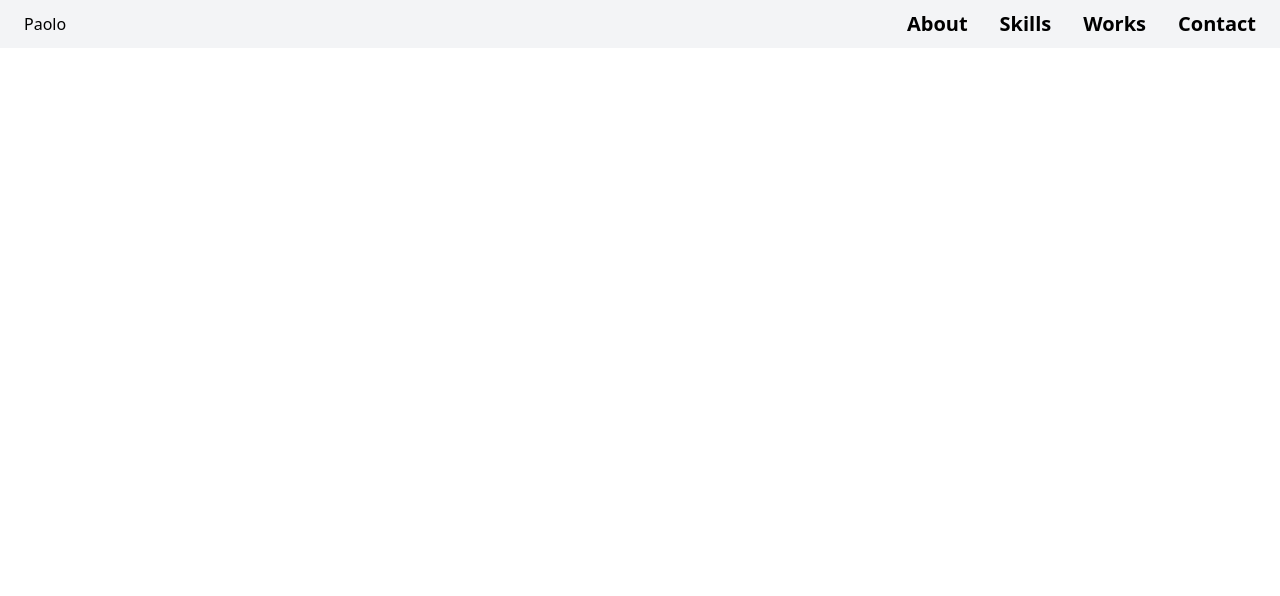
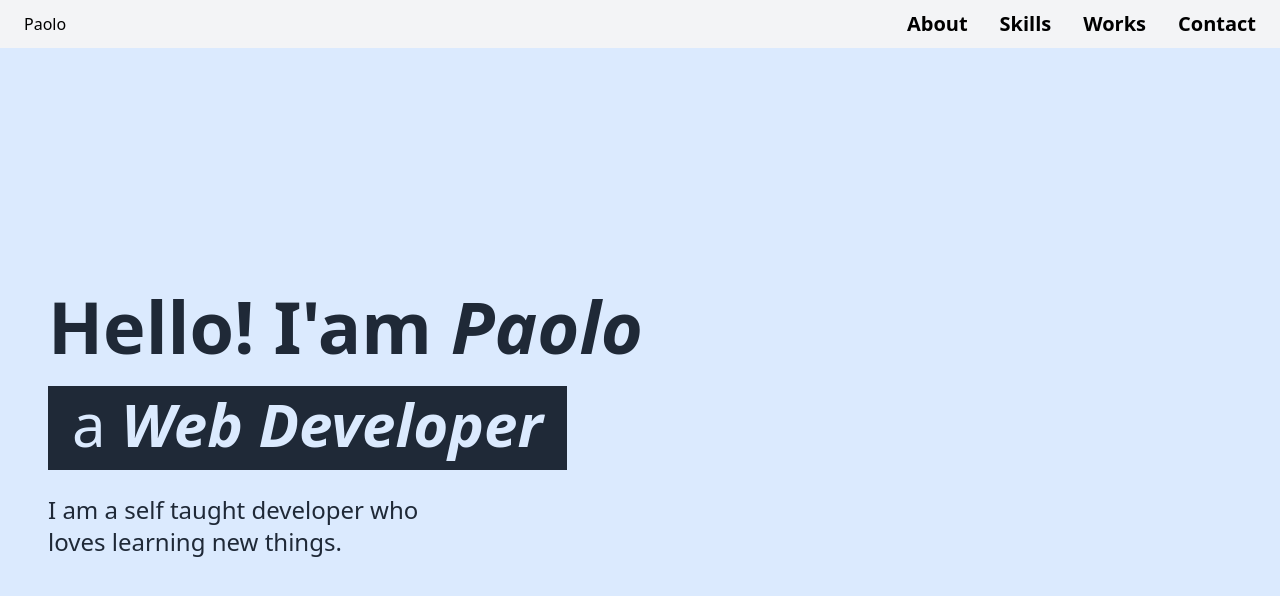
Before and after one commit to Froiod/Portfoliov3, a React (Vite) app: page / in a window 1280 px wide. Shown: the top 596 px of the page. Built offline with nearby package versions, Linux system fonts and the light colour scheme.

Commit message:
hero section

```diff
--- a/src/App.jsx
+++ b/src/App.jsx
@@ -1,4 +1,5 @@
 import './App.css'
+import Hero from './components/Hero'
 import Navbar from './components/Navbar'
 
 function App() {
@@ -6,6 +7,7 @@ function App() {
   return (
     <div className="App">
       <Navbar />
+      <Hero />
     </div>
   )
 }
--- /dev/null
+++ b/src/components/Hero.jsx
@@ -0,0 +1,23 @@
+
+
+const Hero = () => {
+  return (
+    <section className="h-[100vh] flex items-center bg-blue-100 px-12">
+      <div className="pt-12">
+        <div className="text-left space-y-6 ">
+          <h1 className="text-4xl sm:text-5xl md:text-6xl lg:text-7xl font-black text-gray-800">
+            Hello! I'am <span class="italic text-color1">Paolo</span>
+          </h1>
+          <p className="text-3xl md:text-5xl  lg:text-6xl text-blue-100 bg-gray-800 inline-block px-6 pt-2 pb-4">
+            a<span class="font-600 text-color1 italic font-bold"> Web Developer</span>
+          </p>
+          <p className="text-xl md:text-2xl text-gray-800 max-w-sm">
+            I am a self taught developer who <br/>loves learning new things.
+          </p>
+        </div>
+      </div>
+    </section>
+  )
+}
+
+export default Hero
--- a/src/components/Navbar.jsx
+++ b/src/components/Navbar.jsx
@@ -1,4 +1,4 @@
-import {motion} from 'framer-motion'
+
 import {useState} from 'react'
 
 const Navbar = () => {
```
